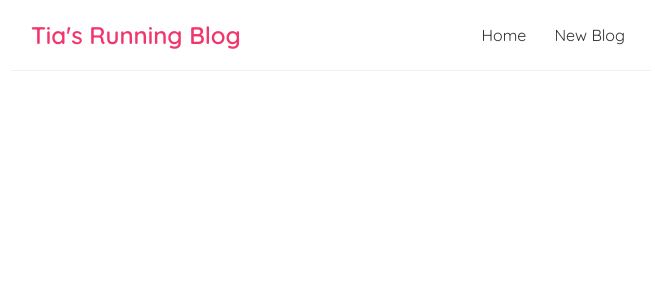
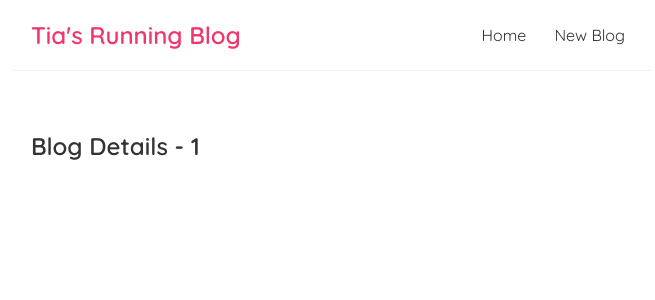
Before and after one commit to tiafields/RunningBlog, a React (Create React App) app: page /blogs/1 in a window 1280 px wide. Shown: the top 300 px of the page, without its empty margins (309-964 px from the left). Built offline with nearby package versions, Linux system fonts and the light colour scheme.

Commit message:
adding a BlogDetails.js page to create route parameters for individual blogs

```diff
--- a/src/App.js
+++ b/src/App.js
@@ -3,6 +3,7 @@ import Navbar from './Navbar';
 import Home from './Home';
 import { BrowserRouter as Router, Route, Switch } from 'react-router-dom';
 import Create from './Create';
+import BlogDetails from './BlogDetails';
 function App() {
 
   return (
@@ -11,15 +12,18 @@ function App() {
           <Navbar />
             <div className="content">
               <Switch>
+
                 <Route exact path ="/">
                   <Home />
-
                 </Route>
 
                 <Route path ="/create">
                   <Create />
+                </Route>
+                <Route path ="/blogs/:id">
+                  <BlogDetails />
+                </Route>
 
-                </Route>
               </Switch>
             </div>
       </div>
--- /dev/null
+++ b/src/BlogDetails.js
@@ -0,0 +1,12 @@
+import { useParams } from "react-router-dom/cjs/react-router-dom.min";
+
+const BlogDetails = () => {
+    const { id } = useParams();
+    return (
+        <div className="blog-details">
+            <h2>Blog Details - { id } </h2>
+        </div>
+     );
+}
+
+export default BlogDetails;
--- a/src/BlogList.js
+++ b/src/BlogList.js
@@ -1,3 +1,5 @@
+import { Link } from "react-router-dom/cjs/react-router-dom.min";
+
 const BlogList = ({blogs, title}) => {
 
     return (
@@ -5,8 +7,10 @@ const BlogList = ({blogs, title}) => {
             <h2>{title}</h2>
             {blogs.map((blog) => (
                 <div className="blog-preview" key={blog.id}>
+                    <Link to = {`/blogs/${blog.id}`}>
                     <h2>{blog.title}</h2>
                     <p>written by {blog.author}</p>
+                    </Link>
 
                 </div>
             ))}
--- a/src/index.css
+++ b/src/index.css
@@ -56,5 +56,8 @@
   font-size: 20px;
   color: #f1356d;
   margin-bottom: 8px;
+}
 
+.blog-preview a{
+  text-decoration:none;
 }
```
